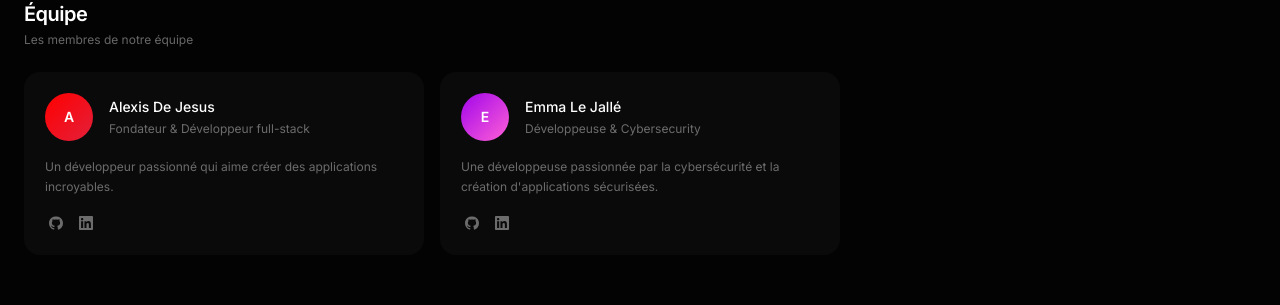
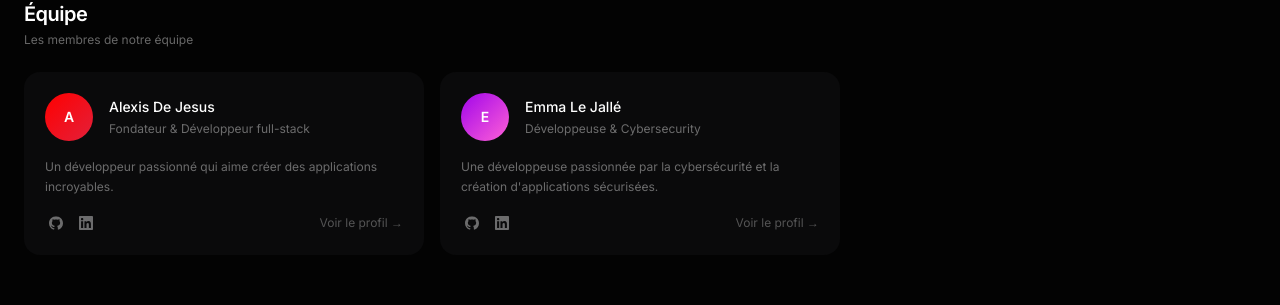
Before and after one commit to SZ-Developpement/website, a Next.js app: page / in a window 1280 px wide. Shown: the part 2393-2698 px from the top of the page. Built offline with nearby package versions, Linux system fonts and the light colour scheme.

Commit message:
feat: ajouter un lien vers le profil de l'équipe et améliorer la structure de la carte

```diff
--- a/components/card/TeamsCard.tsx
+++ b/components/card/TeamsCard.tsx
@@ -4,6 +4,7 @@ import { LinkedinIcon } from "../icon/linkedin";
 import Link from "next/link";
 
 export default function TeamsCard({
+  slug,
   name,
   role,
   description,
@@ -13,7 +14,12 @@ export default function TeamsCard({
   color2,
 }: TeamsCardProps) {
   return (
-    <div className="bg-[#0a0a0b] p-5 border border-transparent hover:border-[rgba(255,255,255,0.16)] rounded-2xl transition-all duration-200 hover:bg-[#0d0d0e] overflow-hidden flex flex-col gap-4 group">
+    <div className="relative bg-[#0a0a0b] p-5 border border-transparent hover:border-[rgba(255,255,255,0.16)] rounded-2xl transition-all duration-200 hover:bg-[#0d0d0e] overflow-hidden flex flex-col gap-4 group">
+      <Link
+        href={`/team/${slug}`}
+        aria-label={`Voir le profil de ${name}`}
+        className="absolute inset-0 z-0"
+      />
       {/* Image Infos */}
       <div className="flex flex-row gap-4 items-center justify-start">
         <div
@@ -34,7 +40,7 @@ export default function TeamsCard({
       <p className="text-xs text-white/40 leading-relaxed">{description}</p>
 
       {/* Social Links */}
-      <div className="flex items-center gap-2">
+      <div className="relative z-10 flex items-center gap-2 mt-auto">
         <Link
           href={githubUrl}
           target="_blank"
@@ -50,6 +56,10 @@ export default function TeamsCard({
         >
           <LinkedinIcon size={14} />
         </Link>
+
+        <span className="ml-auto text-xs text-white/30 group-hover:text-white/60 transition">
+          Voir le profil →
+        </span>
       </div>
     </div>
   );
```
